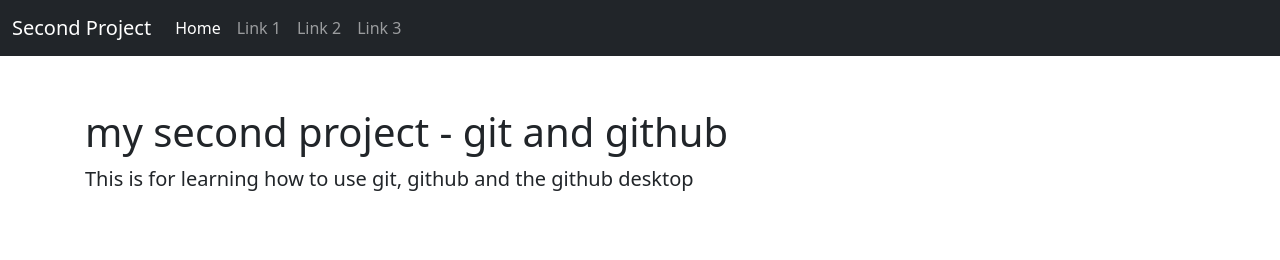
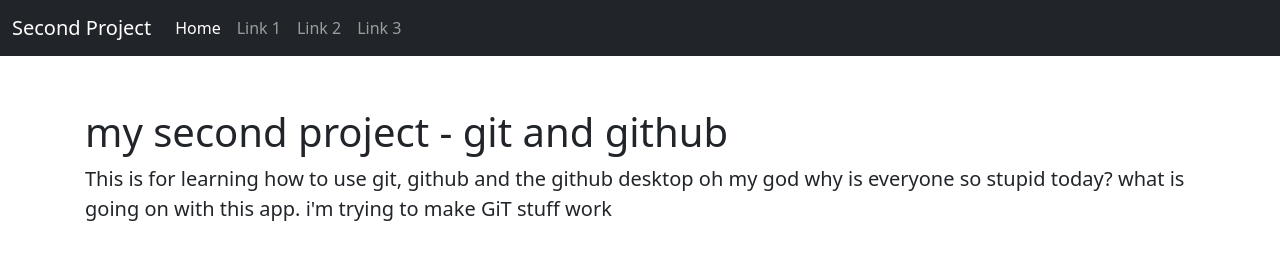
Before and after one commit to hellimedic/SecondProject, a plain HTML site: page index.html in a window 1280 px wide. Drawn offline with nearby package versions, Linux system fonts and the light colour scheme.

Commit message:
testing stuff

```diff
--- a/index.html
+++ b/index.html
@@ -48,7 +48,13 @@
 <main class="flex-shrink-0">
    <div class="container">
        <h1 class="mt-5">my second project - git and github</h1>
-       <p class="lead"> This is for learning how to use git, github and the github desktop</p>
+       <p class="lead"> This is for learning how to use git, github and the github desktop
+           oh my god why is everyone so stupid today?
+
+           what is going on with this app.  i'm trying to make GiT stuff work
+
+
+       </p>
    </div>
 </main>
     <!-- Bootstrap JS -->
```
